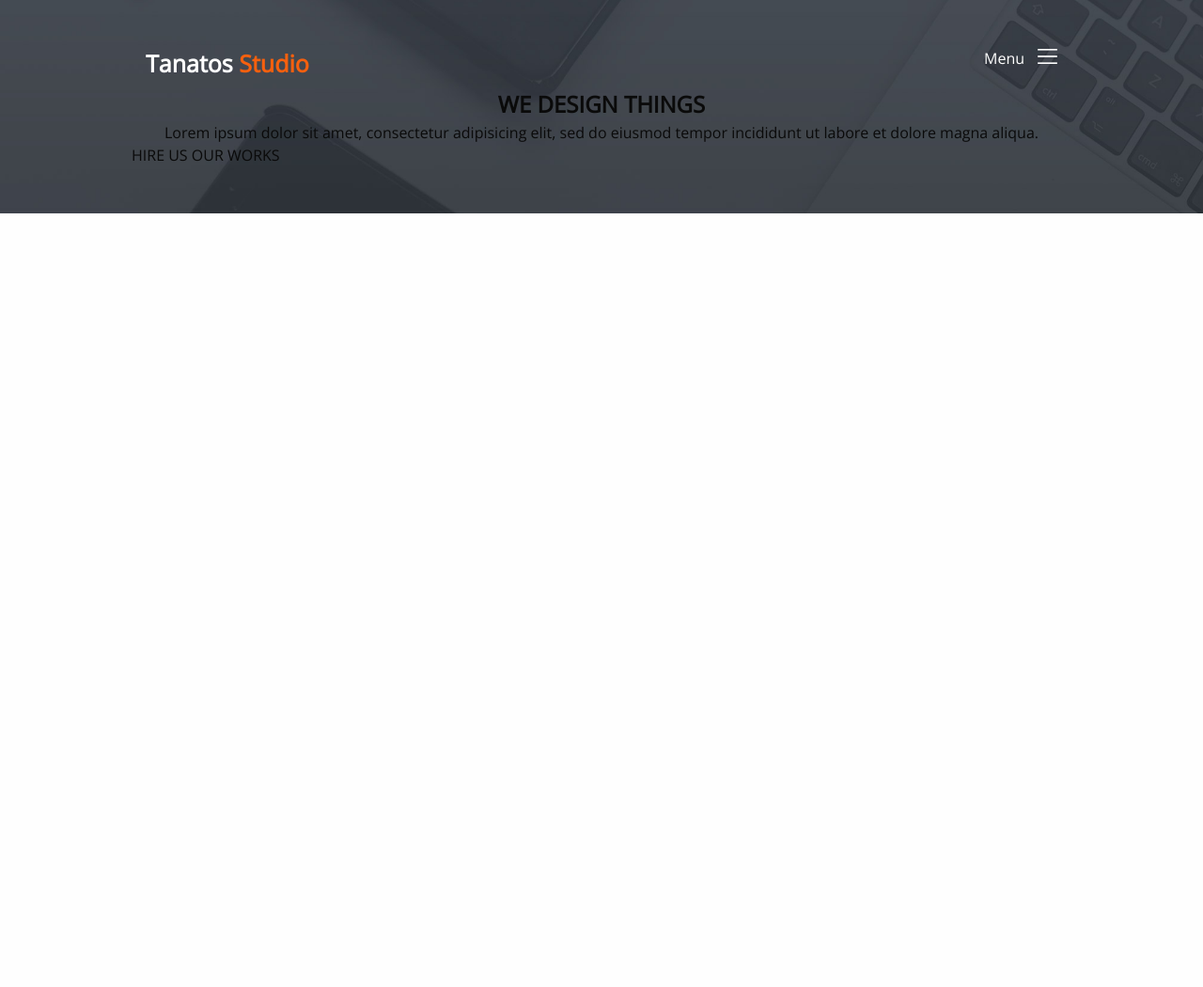
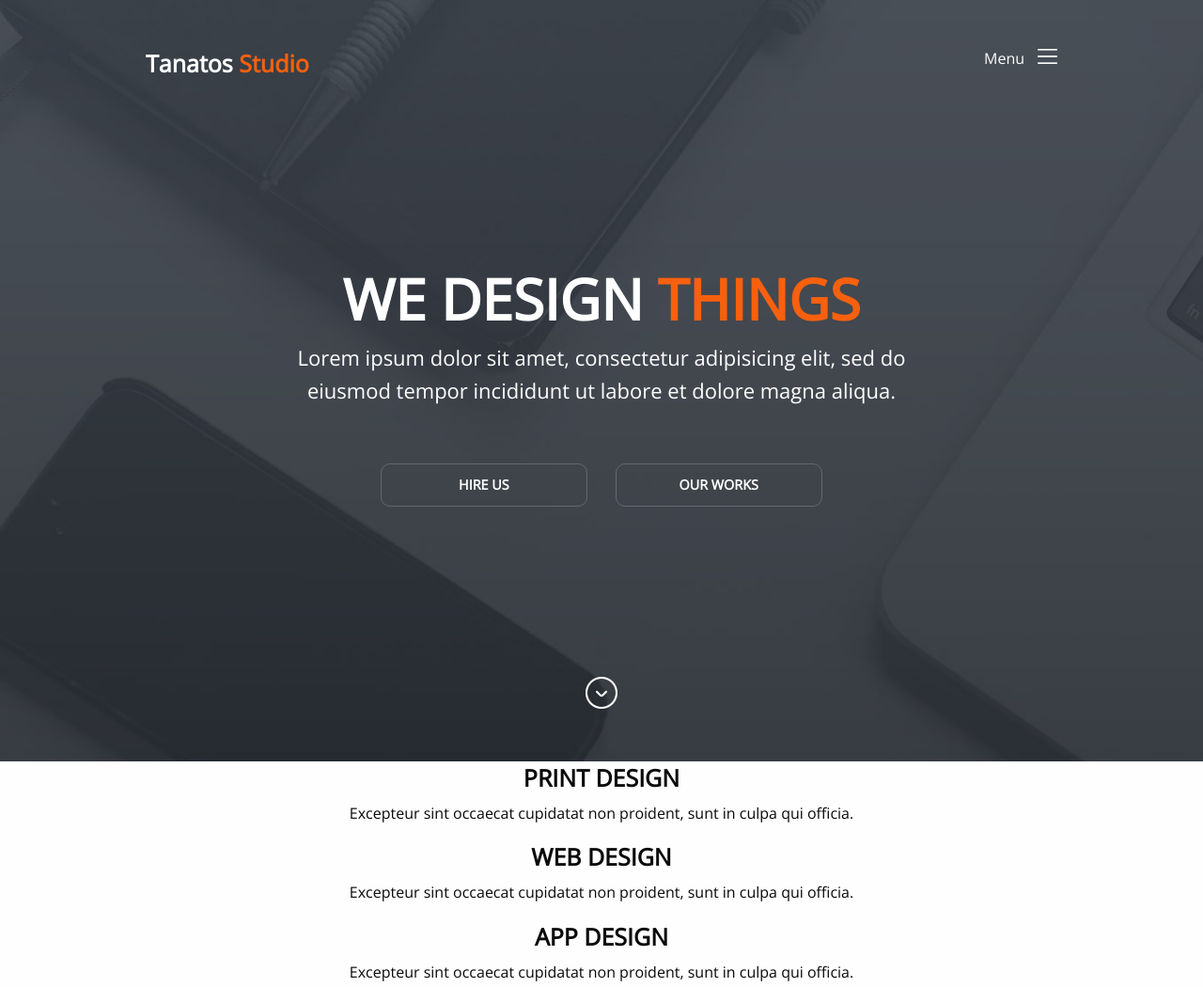
Before and after one commit to sinisa-gale/tanatos-studio, a plain HTML site: page index.html in a window 1280 px wide. Shown: the top 1050 px of the page at 94% size. Before the commit the page ends 800 px from the top, so only its background shows below. Drawn offline with nearby package versions, Linux system fonts and the light colour scheme.

Commit message:
today end

```diff
--- a/index.html
+++ b/index.html
@@ -10,39 +10,69 @@
 	<link href="https://fonts.googleapis.com/css2?family=Open+Sans&display=swap" rel="stylesheet">
 </head>
 <body>
+	<!--Banner-->
 	<section class="banner position-relative">
     <header class="position-relative">
         <div class="row">
-            <div class="flex-container">
+            <div class="flex-container text-color-white">
 	            <div class="banner-title">
-	                <h4>Tanatos <span>Studio</span></h4>
+	                <h4>Tanatos <span class="orange-color">Studio</span></h4>
 	            </div>
 	            <div class="medium-text-right">
-	                    <span> Menu</span>
+	                    <span>Menu</span>
 	                    <img id="menu-icon" src="./img/menu-icon.png" />
 	            </div>
 	        </div>
-            <div class="header__container">
-                <h1 class="custom__title opensans__ext-bold display-inline-block text-center width-100">WE DESIGN
-                    <span>THINGS</span>
+            <div class="header-container text-color-white">
+                <h1 class="text-center">WE DESIGN
+                    <span class="orange-color">THINGS</span>
                 </h1>
-                <p class="text__light medium-8 medium-offset-2 text-center">Lorem ipsum dolor sit amet, consectetur adipisicing elit, sed do eiusmod tempor incididunt ut labore
-                    et dolore magna aliqua.</p>
-                <div class="header__btn">
-                    <div class="expanded button-group column small-12 medium-6 medium-offset-3 font-semibold">
-                        <a class="button hollow secondary orange__btn border__radious-10" data-toggle="animatedModal10" aria-controls="animatedModal10" aria-haspopup="true" tabindex="0">HIRE US</a>
-                        <a class="button hollow secondary orange__btn border__radious-10">OUR WORKS</a>
-                    </div>
+                <p class="medium-size medium-offset-2 text-center">Lorem ipsum dolor sit amet, consectetur adipisicing elit, sed do eiusmod tempor incididunt ut labore et dolore magna aliqua.</p>
+                <div class="header-btn flex-container">
+                        <a class="button border-radius">HIRE US</a>
+                        <a class="button border-radius">OUR WORKS</a>
                 </div>
             </div>
-            <div class="row columns">
-                <div class="small-6 small-offset-3 text-center down__arrow">
-                    <a class="fas fa-chevron-circle-down fa-2x text__light slow" href="#services"></a>
-                </div>
+            <div class="row down-arrow text-center">
+                <img src="./img/arrow-down.png">
             </div>
         </div>
     </header>
-</section>
-<!-- banner -->
+	</section>
+	<!-- banner -->
+
+	<section id="services" class="services wrapper">
+    <div class="row">
+        <div class="large-3 small-up-2 medium-6 small-12 columns">
+            <div class="services__logo small-cenrtered text-center">
+                <span class="fas fa-print rounded"></span>
+                <h4 class="text__grey font-semibold">PRINT DESIGN</h4>
+                <p class="text__grey">Excepteur sint occaecat cupidatat non proident, sunt in culpa qui officia.</p>
+            </div>
+        </div>
+        <div class="large-3 small-up-2 medium-6 small-12 columns">
+            <div class="services__logo small-cenrtered text-center">
+                <span class="fas fa-desktop rounded"></span>
+                <h4 class="text__grey font-semibold">WEB DESIGN</h4>
+                <p class="text__grey">Excepteur sint occaecat cupidatat non proident, sunt in culpa qui officia.</p>
+            </div>
+        </div>
+        <div class="large-3 small-up-2 medium-6 small-12 columns">
+            <div class="services__logo small-cenrtered text-center mb-md-0">
+                <span class="fas fa-desktop rounded"></span>
+                <h4 class="text__grey font-semibold">APP DESIGN</h4>
+                <p class="text__grey mb-md-0">Excepteur sint occaecat cupidatat non proident, sunt in culpa qui officia.</p>
+            </div>
+        </div>
+        <div class="large-3 small-up-2 medium-6 small-12 columns">
+            <div class="services__logo small-cenrtered text-center margin-bottom-0">
+                <span class="fas fa-edit rounded"></span>
+                <h4 class="text__grey font-semibold">LOGO DESIGN</h4>
+                <p class="text__grey margin-bottom-0">Excepteur sint occaecat cupidatat non proident, sunt in culpa qui officia.</p>
+            </div>
+        </div>
+    </div>
+	</section>
+	<!-- service -->
 </body>
 </html>
--- a/styles/style-resp.css
+++ b/styles/style-resp.css
@@ -6,12 +6,46 @@
 	.medium-text-right {
 	    text-align: right;
 	}
+
+	.medium-size {
+		width: 66.66667%;
+	}
+
+	.medium-offset-2 {
+	    margin-left: 16.66667%;
+	}
+
+	.header-btn {
+		width: 50%;
+		margin-left: 25%;
+	}
 }
 
 @media screen and (min-width: 640px) {
 	header {
 		padding-top: 30px;
 		padding-bottom: 30px;
+	}
+
+	.header-container {
+		margin-top: 130px;
+		margin-bottom: 130px;
+	}
+
+	.header-container h1 {
+		font-size: 46px;
+	}
+
+	.header-container p {
+		font-size: 18px;
+	}
+
+	.header-btn {
+		margin-top: 40px;
+	}
+
+	.down-arrow {
+		margin-top: 20px;
 	}
 }
 
@@ -23,16 +57,25 @@
 	}
 }
 
+@media screen and (min-width: 1024px) {
+	.header-container {
+		margin-top: 180px;
+		margin-bottom: 180px;
+	}
 
+	.header-container h1 {
+		font-size: 60px;
+	}
 
-@media screen and (max-width: 500px) {
+	.header-container p {
+		font-size: 22px;
+	}
 
+	.header-btn {
+		margin-top: 60px;
+	}
+
+	.down-arrow {
+		margin-top: 100px;
+	}
 }
-
-@media screen and (max-width: 400px) {
-
-}
-
-@media screen and (max-width: 320px) {
-
-}
--- a/styles/style.css
+++ b/styles/style.css
@@ -10,6 +10,11 @@ body {
 div, dl, dt, dd, ul, ol, li, h1, h2, h3, h4, h5, h6, pre, form, p, blockquote, th, td {
     margin: 0;
     padding: 0;
+}
+
+p {
+	margin-bottom: 1rem;
+	line-height: 1.6;
 }
 
 .banner {
@@ -41,7 +46,7 @@ section.banner header {
 	padding-left: 0.9375rem;
 }
 
-.banner-title h4 {
+.text-color-white {
 	color: #FFF;
 }
 
@@ -52,7 +57,7 @@ h4 {
 	margin-bottom: 0.5rem;
 }
 
-.banner-title h4 span {
+.orange-color {
 	color: #F7600E;
 }
 
@@ -62,29 +67,61 @@ h4 {
 
 .flex-container div.medium-text-right span {
 	margin-right: 10px;
-	color: #FFF;
 }
 
 #menu-icon {
 	height: 1rem;
 }
 
-.align-middle {
-	align-items: center;
+.header-container h1 {
+	display: inline-block;
+	text-align: center;
+	font-weight: 800;
+	width: 100%;
 }
 
-.align-right {
-	justify-content: right;
+.header-container .flex-container {
+	font-weight: 600;
 }
 
-.d-flex {
-	display: flex;
+.flex-container a {
+	width: 189px;
 }
 
-.title-bar-left, .title-bar-right {
-    flex: 1 1 0px;
+.button {
+	display: inline-block;
+	vertical-align: middle;
+	padding: 0.85em 1em;
+	border: 1px solid transparent;
+	border-radius: 3px;
+	transition: background-color 0.25s ease-out, color 0.25s ease-out;
+	font-size: 0.9rem;
+	line-height: 1;
+	text-align: center;
+	cursor: pointer;
+	background-color: #2BA6CB;
+	color: #FEFEFE;
 }
 
-.title-bar-right {
-	text-align: right;
+.border-radius {
+	border-radius: 10px;
 }
+
+.header-container .flex-container .button {
+	background-color: transparent;
+	border-color: #64686d;
+	margin: 0;
+	margin-bottom: 1px;
+	margin-right: 30px;
+	padding: 1em;
+	font-size: 0.9rem;
+}
+
+.header-container .flex-container a:hover {
+	background-color: #F7600E;
+}
+
+.header-btn {
+	padding-right: 0.9375rem;
+    padding-left: 0.9375rem;
+}
```
